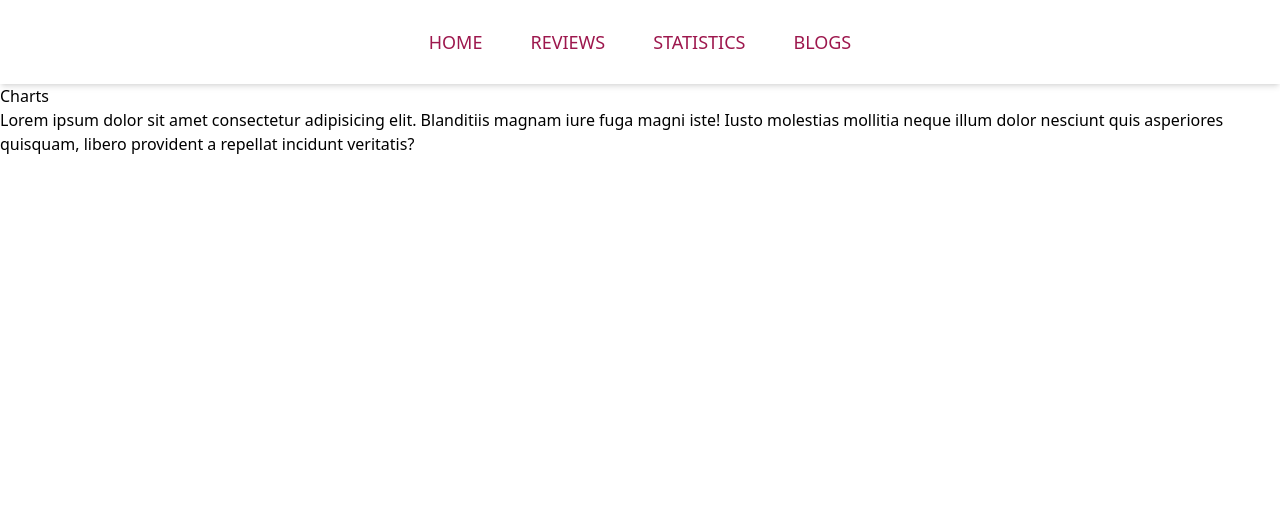
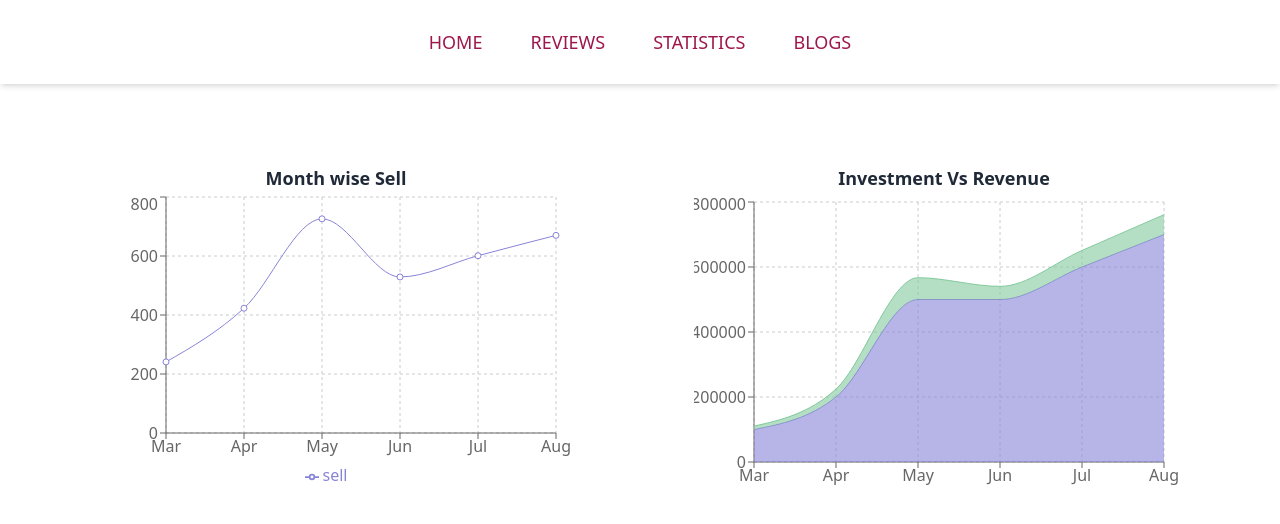
Before and after one commit to Samira-Shajahan-Borsha/book-review-app, a React (Create React App) app: page /statistics in a window 1280 px wide. Shown: the top 524 px of the page. Built offline with nearby package versions, Linux system fonts and the light colour scheme.

Commit message:
two charts added

```diff
--- a/package.json
+++ b/package.json
@@ -11,6 +11,7 @@
     "react-dom": "^18.2.0",
     "react-router-dom": "^6.8.1",
     "react-scripts": "5.0.1",
+    "recharts": "^2.4.3",
     "web-vitals": "^2.1.4"
   },
   "scripts": {
--- a/src/components/Charts/Charts.js
+++ b/src/components/Charts/Charts.js
@@ -1,10 +1,90 @@
 import React from 'react';
+import { Area, AreaChart, CartesianGrid, Legend, Line, LineChart, Tooltip, XAxis, YAxis } from 'recharts';
+
 
 const Charts = () => {
+    const data = [
+        {
+            "month": "Mar",
+            "investment": 100000,
+            "sell": 241,
+            "revenue": 10401
+        },
+        {
+            "month": "Apr",
+            "investment": 200000,
+            "sell": 423,
+            "revenue": 24500
+        },
+        {
+            "month": "May",
+            "investment": 500000,
+            "sell": 726,
+            "revenue": 67010
+        },
+        {
+            "month": "Jun",
+            "investment": 500000,
+            "sell": 529,
+            "revenue": 40405
+        },
+        {
+            "month": "Jul",
+            "investment": 600000,
+            "sell": 601,
+            "revenue": 50900
+        },
+        {
+            "month": "Aug",
+            "investment": 700000,
+            "sell": 670,
+            "revenue": 61000
+        }
+    ];
     return (
-        <div>
-            <h1>Charts</h1>
-            <p>Lorem ipsum dolor sit amet consectetur adipisicing elit. Blanditiis magnam iure fuga magni iste! Iusto molestias mollitia neque illum dolor nesciunt quis asperiores quisquam, libero provident a repellat incidunt veritatis?</p>
+        <div className='grid grid-cols-1 md:grid-cols-2 px-8 py-20'>
+            <div className='flex flex-col items-center'>
+                <h1 className='text-lg text-gray-800 font-semibold text-center'>Month wise Sell</h1>
+                <LineChart
+                    width={500}
+                    height={300}
+                    data={data}
+                    margin={{
+                        top: 5,
+                        right: 30,
+                        left: 20,
+                        bottom: 5,
+                    }}
+                >
+                    <CartesianGrid strokeDasharray="3 3" />
+                    <XAxis dataKey="month" />
+                    <YAxis />
+                    <Tooltip />
+                    <Legend />
+                    <Line type="monotone" dataKey="sell" stroke="#8884d8" activeDot={{ r: 8 }} />
+                </LineChart>
+            </div>
+            <div className='flex flex-col items-center'>
+                <h1 className='text-lg text-gray-800 font-semibold text-center'>Investment Vs Revenue</h1>
+                <AreaChart
+                    width={500}
+                    height={300}
+                    data={data}
+                    margin={{
+                        top: 10,
+                        right: 30,
+                        left: 0,
+                        bottom: 0,
+                    }}
+                >
+                    <CartesianGrid strokeDasharray="3 3" />
+                    <XAxis dataKey="month" />
+                    <YAxis />
+                    <Tooltip />
+                    <Area type="monotone" dataKey="investment" stackId="1" stroke="#8884d8" fill="#8884d8" />
+                    <Area type="monotone" dataKey="revenue" stackId="1" stroke="#82ca9d" fill="#82ca9d" />
+                </AreaChart>
+            </div>
         </div>
     );
 };
--- a/src/components/Header/Header.js
+++ b/src/components/Header/Header.js
@@ -3,7 +3,7 @@ import { NavLink } from 'react-router-dom';
 
 const Header = () => {
     return (
-        <nav className='flex sticky top-0 text-lg font-sans text-pink-800 font-medium bg-white items-center justify-center gap-12 py-7 px-12 uppercase shadow-md '>
+        <nav className='flex md:sticky top-0 text-lg font-sans text-pink-800 font-medium bg-white items-center justify-center gap-12 py-7 px-12 uppercase shadow-md absolute'>
             <NavLink to='/' className='hover:text-gray-800 hover:underline underline-offset-4 decoration-solid'>Home</NavLink>
             <NavLink to='/reviews' className='hover:text-gray-800 hover:underline underline-offset-4 decoration-solid'>Reviews</NavLink>
             <NavLink to='/statistics' className='hover:text-gray-800 hover:underline underline-offset-4 decoration-solid'>Statistics</NavLink>
--- a/src/components/Review/Review.js
+++ b/src/components/Review/Review.js
@@ -1,14 +1,13 @@
 import React from 'react';
 
 const Review = ({ review }) => {
-    console.log(review)
-    // const { name, image, review } = review;
+
     return (
         <div className='bg-white rounded-lg py-9 px-7 text-gray-800'>
             <div className='w-full rounded-lg flex justify-center mb-4'>
                 <img className='w-48 rounded-3xl' src={review.image} alt="" />
             </div>
-            <div className=''>
+            <div>
                 <h1 className='text-center text-lg font-semibold'>{review.name}</h1>
                 <p className='text-justify my-4'><span className='underline'>Review</span>: {review.review}</p>
                 <p><span className='underline'>Rating</span>: {review.rating}/5</p>
--- a/src/components/Reviews/Reviews.js
+++ b/src/components/Reviews/Reviews.js
@@ -3,12 +3,13 @@ import { useLoaderData } from 'react-router-dom';
 import Review from '../Review/Review';
 
 const Reviews = () => {
+
     const allReviews = useLoaderData();
-    console.log(allReviews);
+
     return (
         <div className='bg-zinc-100 '>
-            <h1 className='text-4xl font-semibold text-gray-800 text-center py-10'>Customer Book Reviews</h1>
-            <div className='grid grid-cols-1 md:grid-cols-3 lg:grid-cols-3 gap-9 px-10'>
+            <h1 className='text-5xl text-gray-800 text-center py-10'>Customer Book Reviews</h1>
+            <div className='grid grid-cols-1 md:grid-cols-3 lg:grid-cols-3 gap-9 px-10 pb-20'>
                 {
                     allReviews.map(review => <Review key={review.id} review={review}></Review>)
                 }
```
Also changed, not shown: 1 other file (tests, documents, lock files or other folders).
